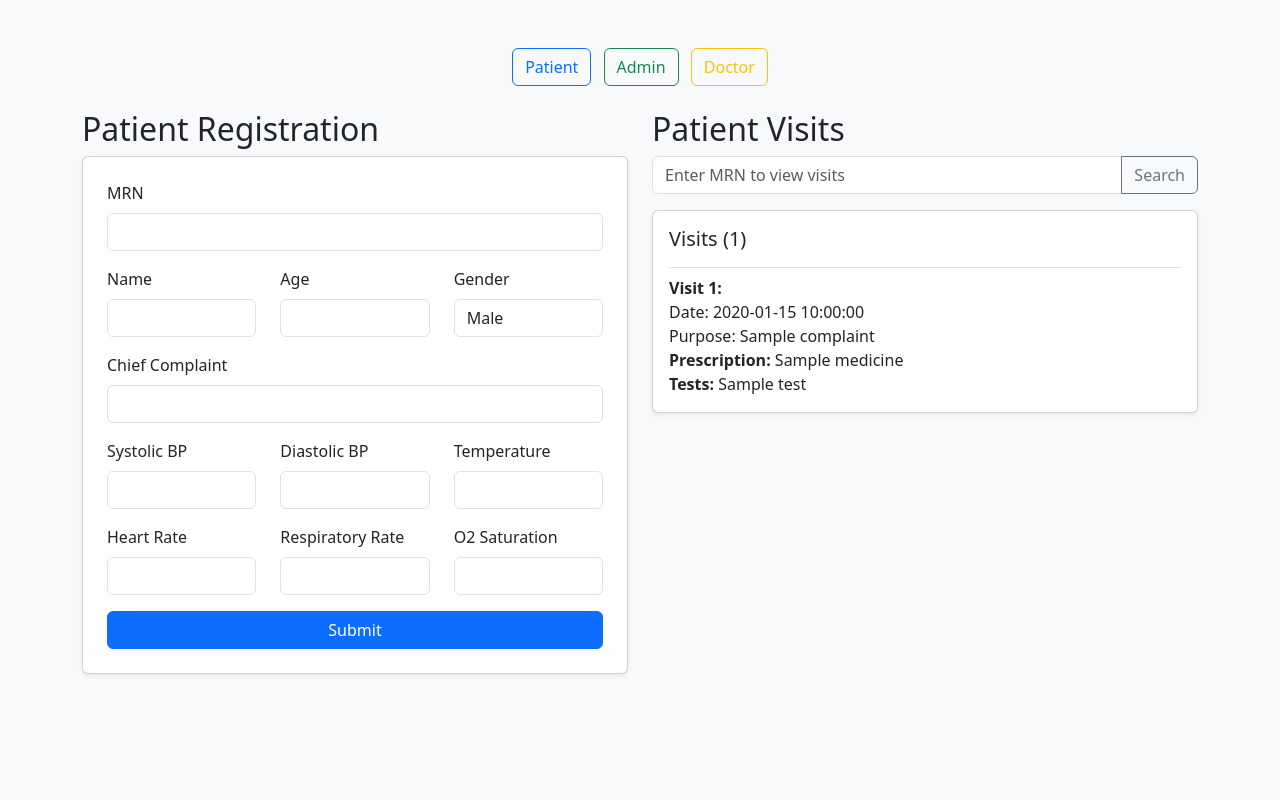
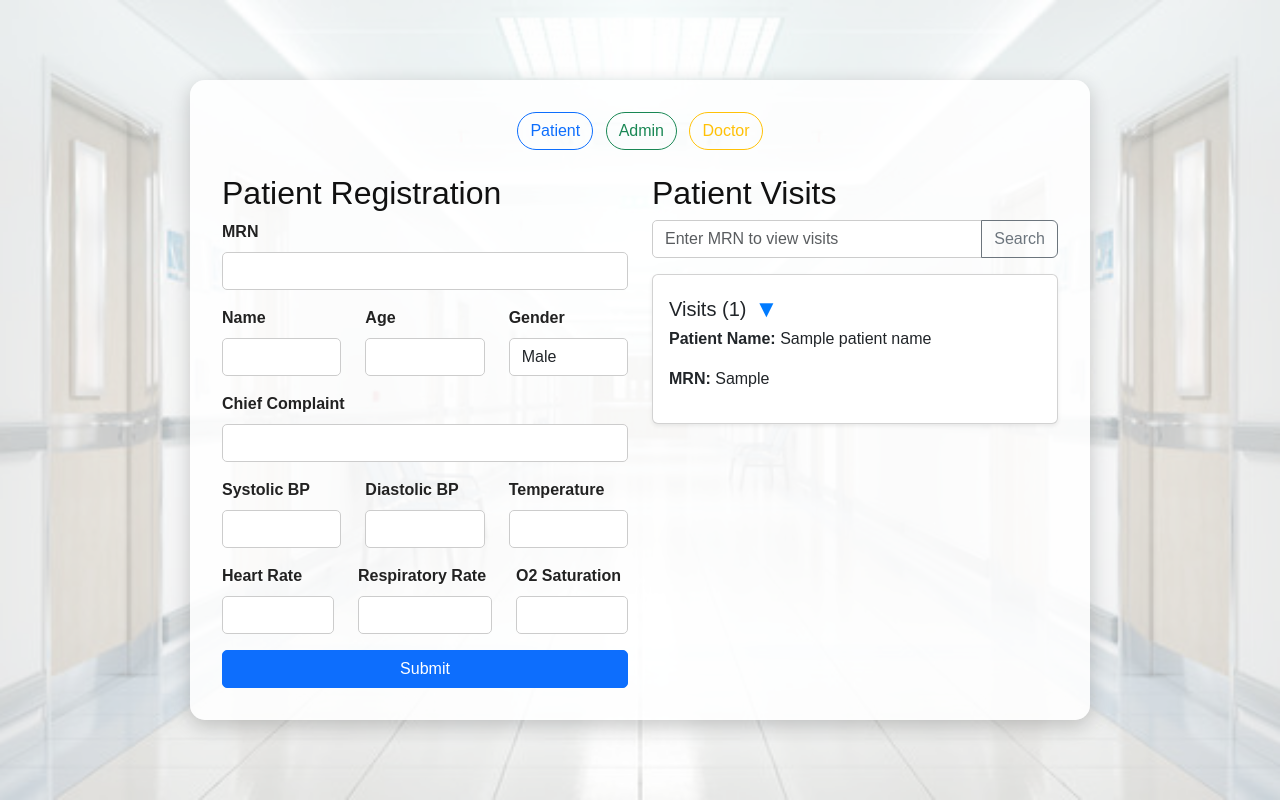
Before and after one commit to pdkv1999/flaskApp, a Flask app: template templates/patient.html in a window 1280 px wide. Run offline with Flask 3, Linux system fonts and the light colour scheme; the template is opened without the code that fills it: most values are stand-ins (such as "Sample title", 1, 10 or a date in 2020); parts of the project's set-up code (start-up, migrations or seed data) failed here and were passed over; some libraries are stand-ins or nearby versions.

Commit message:
UI updated

```diff
--- a/app.py
+++ b/app.py
@@ -10,7 +10,6 @@ app = Flask(__name__)
 app.secret_key = 'triage_secret_key'
 
 app.config["MONGO_URI"] = "mongodb://localhost:27017/flask_triage_system"
-# app.config["MONGO_URI"] = "mongodb+srv://124116108:2GX4qsf4uHUGT09e@dileep-cluster.fllqptl.mongodb.net/flask_triage_system?retryWrites=true&w=majority&appName=Dileep-Cluster"
 mongo = PyMongo(app)
 socketio = SocketIO(app, cors_allowed_origins="*")
 
@@ -44,6 +43,20 @@ def index():
     search_mrn = request.args.get('search_mrn')
     visits = list(mongo.db.visits.find({'mrn': search_mrn})) if search_mrn else []
 
+    patient_name = None
+    patient_mrn = None
+
+    if visits:
+        # get patient info from patients collection by MRN
+        patient_info = mongo.db.patients.find_one({'mrn': search_mrn})
+        if patient_info:
+            patient_name = patient_info.get('name', 'N/A')
+            patient_mrn = patient_info.get('mrn', 'N/A')
+        else:
+            # If patient not found in patients collection, fallback to visits first record name if exists
+            patient_name = visits[0].get('name', 'N/A')
+            patient_mrn = search_mrn
+
     appointments = list(mongo.db.patients.find({}, {"_id": 0, "arrival_time": 1}))
 
     booked_slots = []
@@ -62,6 +75,8 @@ def index():
         'patient.html',
         visits=visits if visits else None,
         search=search_mrn,
+        patient_name=patient_name,
+        patient_mrn=patient_mrn,
         booked_slots=booked_slots,
         fully_booked_days=fully_booked_days
     )
--- a/templates/patient.html
+++ b/templates/patient.html
@@ -1,16 +1,88 @@
 <!doctype html>
 <html lang="en">
 <head>
-    <meta charset="UTF-8">
+    <meta charset="UTF-8" />
     <title>Patient Registration</title>
-    <link href="https://cdn.jsdelivr.net/npm/bootstrap@5.3.0/dist/css/bootstrap.min.css" rel="stylesheet">
+    <link href="https://cdn.jsdelivr.net/npm/bootstrap@5.3.0/dist/css/bootstrap.min.css" rel="stylesheet" />
+    <style>
+        body {
+            background: url("/static/images/hospital_bg.jpg") no-repeat center center fixed;
+            background-size: cover;
+            min-height: 100vh;
+            margin: 0;
+            padding: 2rem;
+            font-family: Arial, sans-serif;
+            color: #111;
+            position: relative;
+        }
+        body::before {
+            content: "";
+            position: fixed;
+            top: 0; left: 0; right: 0; bottom: 0;
+            background-color: rgba(255, 255, 255, 0.6);
+            z-index: -1;
+        }
+        .container {
+            max-width: 900px;
+            margin: 0 auto;
+            background-color: rgba(255, 255, 255, 0.85);
+            padding: 2rem;
+            border-radius: 15px;
+            box-shadow: 0 6px 20px rgba(0,0,0,0.2);
+        }
+        form {
+            background: transparent !important;
+            padding: 0 !important;
+            box-shadow: none !important;
+        }
+        input.form-control, select.form-control {
+            background-color: #fff;
+            border: 1px solid #ccc;
+            border-radius: 5px;
+            transition: box-shadow 0.3s ease;
+        }
+        input.form-control:focus, select.form-control:focus {
+            box-shadow: 0 0 5px rgba(0,123,255,.5);
+            outline: none;
+        }
+        label.form-label {
+            font-weight: 600;
+            color: #222;
+            text-shadow: 0 1px 1px rgba(255,255,255,0.6);
+        }
+        button.btn-primary {
+            border-radius: 5px;
+        }
+        .btn-outline-primary, .btn-outline-success, .btn-outline-warning {
+            border-radius: 20px;
+        }
+        .text-center a.btn {
+            margin: 0 0.25rem;
+        }
+        /* Fix respiratory rate label wrapping */
+        .fixed-label {
+            white-space: nowrap;
+            min-width: 110px;
+            display: inline-block;
+            padding-right: 6px;
+        }
+        /* Down arrow link style */
+        .toggle-arrow {
+            font-size: 1.5rem;
+            cursor: pointer;
+            user-select: none;
+            text-decoration: none;
+            color: #007bff;
+            margin-left: 8px;
+        }
+    </style>
 </head>
-<body class="bg-light">
+<body>
 <div class="container mt-5">
     <div class="mb-4 text-center">
-        <a href="/" class="btn btn-outline-primary mx-1">Patient</a>
-        <a href="/admin" class="btn btn-outline-success mx-1">Admin</a>
-        <a href="/doctor" class="btn btn-outline-warning mx-1">Doctor</a>
+        <a href="/" class="btn btn-outline-primary">Patient</a>
+        <a href="/admin" class="btn btn-outline-success">Admin</a>
+        <a href="/doctor" class="btn btn-outline-warning">Doctor</a>
     </div>
 
     {% with messages = get_flashed_messages() %}
@@ -23,21 +95,21 @@
         <!-- Left: Registration -->
         <div class="col-md-6">
             <h2>Patient Registration</h2>
-            <form method="POST" action="/submit" class="card p-4 shadow-sm">
+            <form method="POST" action="/submit">
 
                 <div class="mb-3">
                     <label class="form-label">MRN</label>
-                    <input type="text" name="mrn" class="form-control" required autocomplete="off">
+                    <input type="text" name="mrn" class="form-control" required autocomplete="off" />
                 </div>
 
                 <div class="row mb-3">
                     <div class="col">
                         <label class="form-label">Name</label>
-                        <input type="text" name="name" class="form-control" required autocomplete="off">
+                        <input type="text" name="name" class="form-control" required autocomplete="off" />
                     </div>
                     <div class="col">
                         <label class="form-label">Age</label>
-                        <input type="number" name="age" class="form-control" required autocomplete="off">
+                        <input type="number" name="age" class="form-control" required autocomplete="off" />
                     </div>
                     <div class="col">
                         <label class="form-label">Gender</label>
@@ -51,40 +123,40 @@
 
                 <div class="mb-3">
                     <label class="form-label">Chief Complaint</label>
-                    <input type="text" name="complaint" class="form-control" required autocomplete="off">
+                    <input type="text" name="complaint" class="form-control" required autocomplete="off" />
                 </div>
 
                 <div class="row mb-3">
                     <div class="col">
                         <label class="form-label">Systolic BP</label>
-                        <input type="number" name="sbp" class="form-control" required autocomplete="off">
+                        <input type="number" name="sbp" class="form-control" required autocomplete="off" />
                     </div>
                     <div class="col">
                         <label class="form-label">Diastolic BP</label>
-                        <input type="number" name="dbp" class="form-control" required autocomplete="off">
+                        <input type="number" name="dbp" class="form-control" required autocomplete="off" />
                     </div>
                     <div class="col">
                         <label class="form-label">Temperature</label>
-                        <input type="number" step="0.1" name="temp" class="form-control" required autocomplete="off">
+                        <input type="number" step="0.1" name="temp" class="form-control" required autocomplete="off" />
                     </div>
                 </div>
 
                 <div class="row mb-3">
                     <div class="col">
                         <label class="form-label">Heart Rate</label>
-                        <input type="number" name="hr" class="form-control" required autocomplete="off">
+                        <input type="number" name="hr" class="form-control" required autocomplete="off" />
                     </div>
                     <div class="col">
-                        <label class="form-label">Respiratory Rate</label>
-                        <input type="number" name="rr" class="form-control" required autocomplete="off">
+                        <label for="rr" class="form-label fixed-label">Respiratory Rate</label>
+                        <input type="number" name="rr" id="rr" class="form-control" required autocomplete="off" />
                     </div>
                     <div class="col">
                         <label class="form-label">O2 Saturation</label>
-                        <input type="number" name="o2" class="form-control" required autocomplete="off">
+                        <input type="number" name="o2" class="form-control" required autocomplete="off" />
                     </div>
                 </div>
 
-                <button type="submit" class="btn btn-primary">Submit</button>
+                <button type="submit" class="btn btn-primary w-100">Submit</button>
             </form>
         </div>
 
@@ -92,22 +164,40 @@
         <div class="col-md-6">
             <h2>Patient Visits</h2>
             <form method="GET" action="/" class="input-group mb-3">
-                <input type="text" class="form-control" name="search_mrn" placeholder="Enter MRN to view visits" required autocomplete="off">
+                <input
+                    type="text"
+                    class="form-control"
+                    name="search_mrn"
+                    placeholder="Enter MRN to view visits"
+                    required
+                    autocomplete="off"
+                />
                 <button class="btn btn-outline-secondary" type="submit">Search</button>
             </form>
 
             {% if visits %}
             <div class="card p-3 shadow-sm">
-                <h5>Visits ({{ visits | length }})</h5>
-                {% for v in visits %}
-                <div class="border-top pt-2 mt-2">
-                    <strong>Visit {{ loop.index }}:</strong><br>
-                    Date: {{ v.time }}<br>
-                    Purpose: {{ v.complaint }}<br>
-                    <strong>Prescription:</strong> {{ v.medicine or "N/A" }}<br>
-                    <strong>Tests:</strong> {{ v.test or "N/A" }}
+                <div class="d-flex align-items-center">
+                    <h5 class="mb-0">Visits ({{ visits | length }})</h5>
+                    <a href="#" class="toggle-arrow" data-bs-toggle="collapse" data-bs-target="#visitDetails" aria-expanded="false" aria-controls="visitDetails" title="Toggle visit details">
+                        &#x25BC;
+                    </a>
                 </div>
-                {% endfor %}
+
+                <p><strong>Patient Name:</strong> {{ patient_name or "N/A" }}</p>
+                <p><strong>MRN:</strong> {{ patient_mrn or "N/A" }}</p>
+
+                <div class="collapse" id="visitDetails">
+                    {% for v in visits %}
+                    <div class="border-top pt-2 mt-2">
+                        <strong>Visit {{ loop.index }}:</strong><br />
+                        Date: {{ v.time }}<br />
+                        Purpose: {{ v.complaint }}<br />
+                        <strong>Prescription:</strong> {{ v.medicine or "N/A" }}<br />
+                        <strong>Tests:</strong> {{ v.test or "N/A" }}
+                    </div>
+                    {% endfor %}
+                </div>
             </div>
             {% elif search %}
                 <div class="alert alert-warning">No visits found for MRN {{ search }}.</div>
@@ -115,6 +205,8 @@
         </div>
     </div>
 </div>
+
+<script src="https://cdn.jsdelivr.net/npm/bootstrap@5.3.0/dist/js/bootstrap.bundle.min.js"></script>
 
 <script>
 document.addEventListener('DOMContentLoaded', function() {
@@ -155,6 +247,5 @@ document.addEventListener('DOMContentLoaded', function() {
     });
 });
 </script>
-
 </body>
 </html>
```
Also changed, not shown: templates/admin.html (+40 -1 lines), templates/doctor.html (+38 -3 lines), static/images/hospital_bg.jpg (added), 1 other file.
